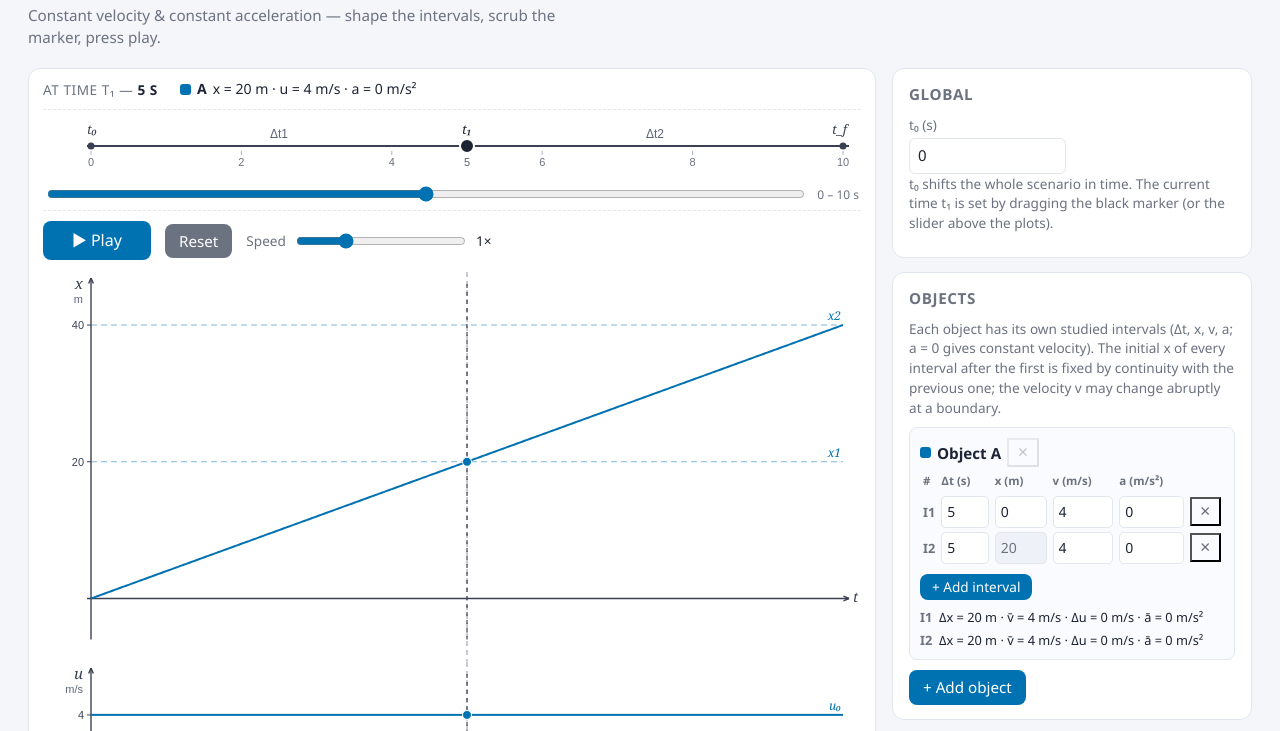
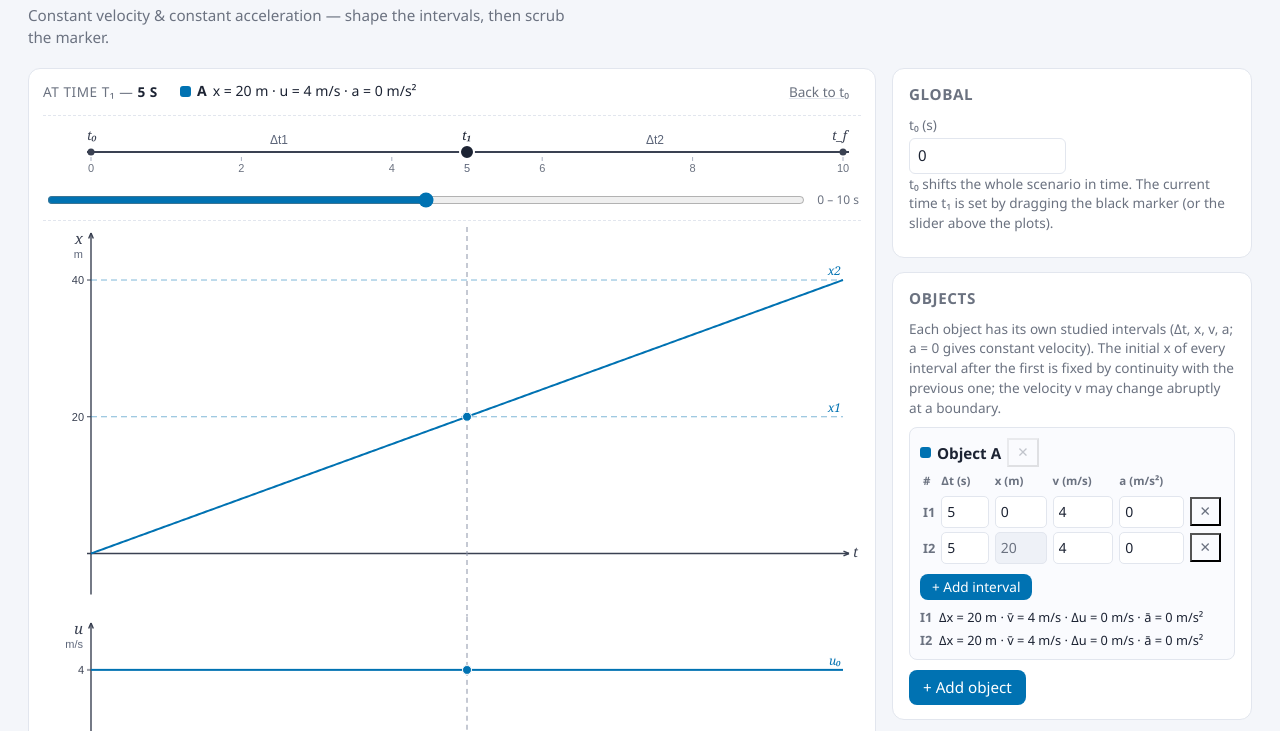
Before and after one commit to Lia-mon/hs_phy_notes, a plain HTML site: page index.html in a window 1280 px wide. Shown: the part 57-788 px from the top of the page. Drawn offline with Linux system fonts and the light colour scheme.

Commit message:
qwen3.8-fn version (it's low bpw, please excuse )

```diff
--- a/app.js
+++ b/app.js
@@ -17,8 +17,8 @@ const MAX_OBJECTS = 4;
 const OBJ_NAMES = ["A", "B", "C", "D"];
 const COLORS = ["#0072B2", "#E69F00", "#009E73", "#D55E00"]; // Okabe-Ito
 const SUP = ["", "ᵃ", "ᵇ", "ᶜ", "ᵈ"];
-const INK = "#1c2333"; // t1 marker
-const GRAY = "#8b93a7"; // interval boundaries
+const INK = "#1c2333";   // timeline knob
+const GRAY = "#8b93a7"; // interval boundaries and t1, dashed verticals
 const MUTE = "#5b6478";
 const PANELS = ["x", "u", "a", "legend", "track"];
 const COARSE = window.matchMedia("(pointer: coarse)");
@@ -27,7 +27,6 @@ const COARSE = window.matchMedia("(pointer: coarse)");
 const DEFAULT_STATE = {
   t0: 0,
   t1: 5,
-  speed: 1,
   axisZero: true,
   show: { x: true, u: true, a: true, legend: false, track: false },
   objects: [
@@ -36,9 +35,7 @@ const DEFAULT_STATE = {
 };
 const defaultState = () => JSON.parse(JSON.stringify(DEFAULT_STATE));
 
-const state = Object.assign(defaultState(), {
-  playing: false,
-});
+const state = defaultState();
 
 // ---------------------------------------------------------------------------
 // Physics (per object)
@@ -228,11 +225,13 @@ function drawPlot(canvas, symbol, unit, series) {
   const y0 = axisAtBottom ? h - p.bottom : valueToY(0, vmin, vmax, h);
   drawAxes(ctx, w, h, symbol, unit, y0);
 
-  // vertical lines at the internal boundaries (union over all objects)
-  const bts = boundaryTimes();
+  // vertical dashed lines at the internal boundaries (union over all objects)
+  // plus one at t₁: the current time is drawn exactly like a boundary
+  const vlines = boundaryTimes();
+  if (!vlines.some((t) => Math.abs(t - state.t1) < 1e-6)) vlines.push(state.t1);
   ctx.strokeStyle = GRAY;
   ctx.setLineDash([5, 4]);
-  for (const bt of bts) {
+  for (const bt of vlines) {
     const bx = timeToX(bt, w);
     ctx.beginPath();
     ctx.moveTo(bx, 0);
@@ -343,15 +342,8 @@ function drawPlot(canvas, symbol, unit, series) {
     ctx.lineWidth = 1;
   }
 
-  // time marker t1: dark dashed line + one dot per object curve
+  // dots mark where t₁ meets each curve (the dashed vertical above is the line itself)
   const tx = xOf(state.t1);
-  ctx.strokeStyle = INK;
-  ctx.setLineDash([4, 4]);
-  ctx.beginPath();
-  ctx.moveTo(tx, p.top);
-  ctx.lineTo(tx, h - p.bottom);
-  ctx.stroke();
-  ctx.setLineDash([]);
   for (const s of series) {
     ctx.fillStyle = s.color;
     ctx.beginPath();
@@ -900,8 +892,7 @@ function renderAll() {
   if (state.show.a) drawPlot(document.getElementById("plot-a"), "a", "m/s²", makeSeries("a"));
   if (state.show.track) drawTrack(document.getElementById("track"));
   updateReadouts();
-  // no point hammering localStorage 60 times a second while the animation runs
-  if (!state.playing) scheduleSave();
+  scheduleSave();
 }
 
 // repaint at most once per frame (resize / panel toggles arrive in bursts)
@@ -942,7 +933,6 @@ function serializeState() {
   return JSON.stringify({
     t0: state.t0,
     t1: state.t1,
-    speed: state.speed,
     axisZero: state.axisZero,
     show: state.show,
     objects: state.objects.map((o) => ({
@@ -968,7 +958,6 @@ function sanitizeState(s) {
   const out = {
     t0: isFinite(s.t0) ? s.t0 : 0,
     t1: isFinite(s.t1) ? s.t1 : 5,
-    speed: isFinite(s.speed) ? Math.max(0.25, Math.min(3, s.speed)) : 1,
     axisZero: s.axisZero !== false,
     show: {
       x: sh("x", true), u: sh("u", true), a: sh("a", true),
@@ -996,11 +985,8 @@ function applyState(s) {
   const clean = sanitizeState(s);
   if (!clean) return false;
   Object.assign(state, clean);
-  setPlaying(false);
   renumberObjects();
   t0El.value = numStr(clean.t0);
-  speedEl.value = clean.speed;
-  document.getElementById("out-speed").textContent = `${fmt(clean.speed, 1)}×`;
   document.getElementById("in-axis-zero").checked = clean.axisZero;
   PANELS.forEach((k) => { document.getElementById("show-" + k).checked = clean.show[k]; });
   applyVisibility();
@@ -1039,7 +1025,6 @@ function setT1(t, snap) {
 }
 
 timelineCanvas.addEventListener("pointerdown", (e) => {
-  setPlaying(false);                     // scrubbing always wins over the animation
   draggingT1 = true;
   timelineCanvas.setPointerCapture(e.pointerId);
   timelineCanvas.style.cursor = "grabbing";
@@ -1083,12 +1068,10 @@ timelineCanvas.addEventListener("keydown", (e) => {
     default: return;
   }
   e.preventDefault();
-  setPlaying(false);
   setT1(t, false);
 });
 
 t1Range.addEventListener("input", () => {
-  setPlaying(false);
   state.t1 = parseFloat(t1Range.value);
   renderAll();
 });
@@ -1109,15 +1092,6 @@ t0El.addEventListener("keydown", (e) => {
   if (e.key === "Enter") { e.preventDefault(); t0El.blur(); }   // closes the phone keypad
 });
 
-const speedEl = document.getElementById("in-speed");
-speedEl.addEventListener("input", () => {
-  const v = parseNum(speedEl.value);
-  if (!isFinite(v) || v <= 0) return;
-  state.speed = v;
-  document.getElementById("out-speed").textContent = `${fmt(v, 1)}×`;
-});
-speedEl.addEventListener("change", scheduleSave);
-
 document.getElementById("in-axis-zero").addEventListener("change", (e) => {
   state.axisZero = e.target.checked;
   renderAll();
@@ -1129,54 +1103,11 @@ PANELS.forEach((kind) => {
 });
 
 // ---------------------------------------------------------------------------
-// Animation
+// Back to the start
 // ---------------------------------------------------------------------------
-let rafId = null;
-let lastTs = null;
-
-function tick(ts) {
-  if (lastTs === null) lastTs = ts;
-  const dt = ((ts - lastTs) / 1000) * state.speed;
-  lastTs = ts;
-  state.t1 += dt;
-  if (state.t1 >= tEnd()) state.t1 = state.t0; // loop
-  renderAll();
-  if (state.playing) rafId = requestAnimationFrame(tick);
-}
-
-const playBtn = document.getElementById("btn-play");
-
-function setPlaying(on) {
-  if (on === state.playing) return;
-  state.playing = on;
-  playBtn.textContent = on ? "Pause" : "▶ Play";
-  playBtn.setAttribute("aria-pressed", String(on));
-  if (on) {
-    if (state.t1 >= tEnd() - 1e-9) state.t1 = state.t0;
-    lastTs = null;
-    rafId = requestAnimationFrame(tick);
-  } else {
-    cancelAnimationFrame(rafId);
-    lastTs = null;
-    scheduleSave();
-  }
-}
-
-playBtn.addEventListener("click", () => setPlaying(!state.playing));
-
 document.getElementById("btn-reset").addEventListener("click", () => {
-  setPlaying(false);
   state.t1 = state.t0;
   renderAll();
-});
-
-// Space plays/pauses, unless the user is typing into a form control
-window.addEventListener("keydown", (e) => {
-  if (e.code !== "Space" || e.repeat) return;
-  const el = e.target;
-  if (el.isContentEditable || /^(INPUT|TEXTAREA|SELECT|BUTTON)$/.test(el.tagName)) return;
-  e.preventDefault();
-  setPlaying(!state.playing);
 });
 
 // ---------------------------------------------------------------------------
@@ -1231,7 +1162,6 @@ document.getElementById("btn-import").addEventListener("click", () => {
 document.getElementById("btn-clear").addEventListener("click", () => {
   if (!confirm("Discard this scenario and go back to the default one?")) return;
   try { localStorage.removeItem(LS_KEY); } catch (e) { /* nothing stored */ }
-  setPlaying(false);
   codeOut.value = "";
   codeIn.value = "";
   applyState(defaultState());
--- a/index.html
+++ b/index.html
@@ -13,16 +13,17 @@
 <body>
   <header>
     <h1>Linear Motion Lab</h1>
-    <p class="subtitle">Constant velocity &amp; constant acceleration — shape the intervals, scrub the marker, press play.</p>
+    <p class="subtitle">Constant velocity &amp; constant acceleration — shape the intervals, then scrub the marker.</p>
   </header>
 
   <main>
-    <!-- Left column: plots, legend, track, animation -->
+    <!-- Left column: plots, legend, track -->
     <div class="left-col">
       <section class="plots-card card" aria-label="Motion plots">
         <div class="t1-bar">
           <span class="t1-title">At time t₁ — <b id="out-t1">5 s</b></span>
           <div id="readouts"></div>
+          <button id="btn-reset" class="btn btn-ghost btn-sm t1-reset" title="Move t₁ back to t₀">Back to t₀</button>
         </div>
 
         <canvas id="timeline" class="timeline" role="slider" tabindex="0"
@@ -33,17 +34,6 @@
           <label class="sr-only" for="in-t1">Current time t₁, in seconds</label>
           <input id="in-t1" type="range" aria-describedby="out-t1" />
           <span class="scrub-range" id="out-trange">0 – 10 s</span>
-        </div>
-
-        <!-- Transport bar: always visible, independent of the track card -->
-        <div class="transport">
-          <button id="btn-play" class="btn btn-lg" aria-pressed="false">▶ Play</button>
-          <button id="btn-reset" class="btn btn-secondary" title="Back to t₀">Reset</button>
-          <label class="speed-lbl" for="in-speed">Speed
-            <input id="in-speed" type="range" min="0.25" max="3" step="0.25" value="1" />
-            <output id="out-speed" for="in-speed">1×</output>
-          </label>
-          <span class="kbd-hint">Space also plays / pauses</span>
         </div>
 
         <div class="plot-row" id="row-x"><canvas id="plot-x" role="img" aria-label="Position plot x of t"></canvas></div>
@@ -57,8 +47,8 @@
         <div id="legend-objects" class="legend-objects"></div>
         <div class="legend-items">
           <div class="legend-item"><span class="lg lg-dashed" style="border-top-color:#8b93a7"></span>special values (start / end of each interval)</div>
-          <div class="legend-item"><span class="lg lg-v lg-dashed"></span>interval boundaries</div>
-          <div class="legend-item"><span class="lg lg-v lg-dashed" style="border-left-color:#1c2333"></span>current time t₁</div>
+          <div class="legend-item"><span class="lg lg-v lg-dashed"></span>interval boundaries and the current time t₁</div>
+          <div class="legend-item"><span class="lg lg-dot"></span>where t₁ meets each curve</div>
           <div class="legend-item"><span class="lg lg-arrow"></span>velocity (on the track)</div>
         </div>
       </section>
--- a/style.css
+++ b/style.css
@@ -102,6 +102,7 @@ canvas { display: block; width: 100%; height: 100%; }
   color: var(--muted);
 }
 .t1-title b { color: var(--ink); font-variant-numeric: tabular-nums; }
+.t1-reset { margin-left: auto; flex: none; }
 
 .readout-line {
   display: flex;
@@ -112,7 +113,14 @@ canvas { display: block; width: 100%; height: 100%; }
 }
 
 /* ---- scrubber under the timeline ---- */
-.scrub { display: flex; align-items: center; gap: 10px; padding: 6px 2px 2px; }
+.scrub {
+  display: flex;
+  align-items: center;
+  gap: 10px;
+  padding: 6px 2px 10px;
+  margin-bottom: 6px;
+  border-bottom: 1px dashed var(--border);
+}
 .scrub input[type="range"] { flex: 1 1 auto; min-width: 0; }
 .scrub-range {
   flex: none;
@@ -120,31 +128,6 @@ canvas { display: block; width: 100%; height: 100%; }
   color: var(--muted);
   font-variant-numeric: tabular-nums;
 }
-
-/* ---- transport bar ---- */
-.transport {
-  display: flex;
-  flex-wrap: wrap;
-  align-items: center;
-  gap: 10px 14px;
-  padding: 10px 0 12px;
-  margin-top: 4px;
-  border-top: 1px dashed var(--border);
-}
-.speed-lbl {
-  display: flex;
-  align-items: center;
-  gap: 8px;
-  flex: 1 1 190px;
-  min-width: 0;
-  font-size: .85rem;
-  color: var(--muted);
-}
-.speed-lbl input[type="range"] { flex: 1 1 auto; min-width: 60px; max-width: 170px; }
-#out-speed { flex: none; min-width: 2.4em; color: var(--ink); font-variant-numeric: tabular-nums; }
-#btn-play { flex: 0 0 auto; min-width: 108px; }
-.kbd-hint { display: none; font-size: .75rem; color: var(--muted); }
-@media (hover: hover) and (min-width: 900px) { .kbd-hint { display: inline; } }
 
 /* ------------------------------------------------------------------ legend */
 .legend-objects { margin-bottom: 8px; }
@@ -168,6 +151,13 @@ canvas { display: block; width: 100%; height: 100%; }
   border-top: none;
   border-left: 2px dashed #8b93a7;
 }
+.lg-dot {
+  width: 9px;
+  height: 9px;
+  border-top: none;
+  border-radius: 50%;
+  background: #1c2333;
+}
 .lg-arrow { border-top-color: #3a4152; }
 
 /* ------------------------------------------------------------------- track */
@@ -176,7 +166,6 @@ canvas { display: block; width: 100%; height: 100%; }
 /* ---------------------------------------------------------------- controls */
 .param-grid { display: grid; grid-template-columns: 1fr 1fr; gap: 8px 12px; }
 .param-grid label,
-.speed-lbl,
 .chk { cursor: pointer; }
 .param-grid label {
   display: flex;
@@ -286,7 +275,6 @@ input[type="checkbox"] { accent-color: var(--accent); width: 18px; height: 18px;
   cursor: pointer;
   touch-action: manipulation;
 }
-.btn-lg { padding: 10px 18px; font-size: 1rem; }
 .btn-secondary { background: var(--muted); }
 .btn-ghost {
   background: transparent;
@@ -416,9 +404,6 @@ input[type="range"]:focus-visible { outline: 2px solid var(--accent); outline-of
   .intervals-table input { flex: 1 1 auto; }
   .stat-line { font-size: .78rem; }
 
-  /* transport bar: play button on its own row, full width */
-  .transport { gap: 8px 10px; }
-  #btn-play { flex: 1 1 100%; min-width: 0; }
   .scrub-range { display: none; }
 }
 
```
